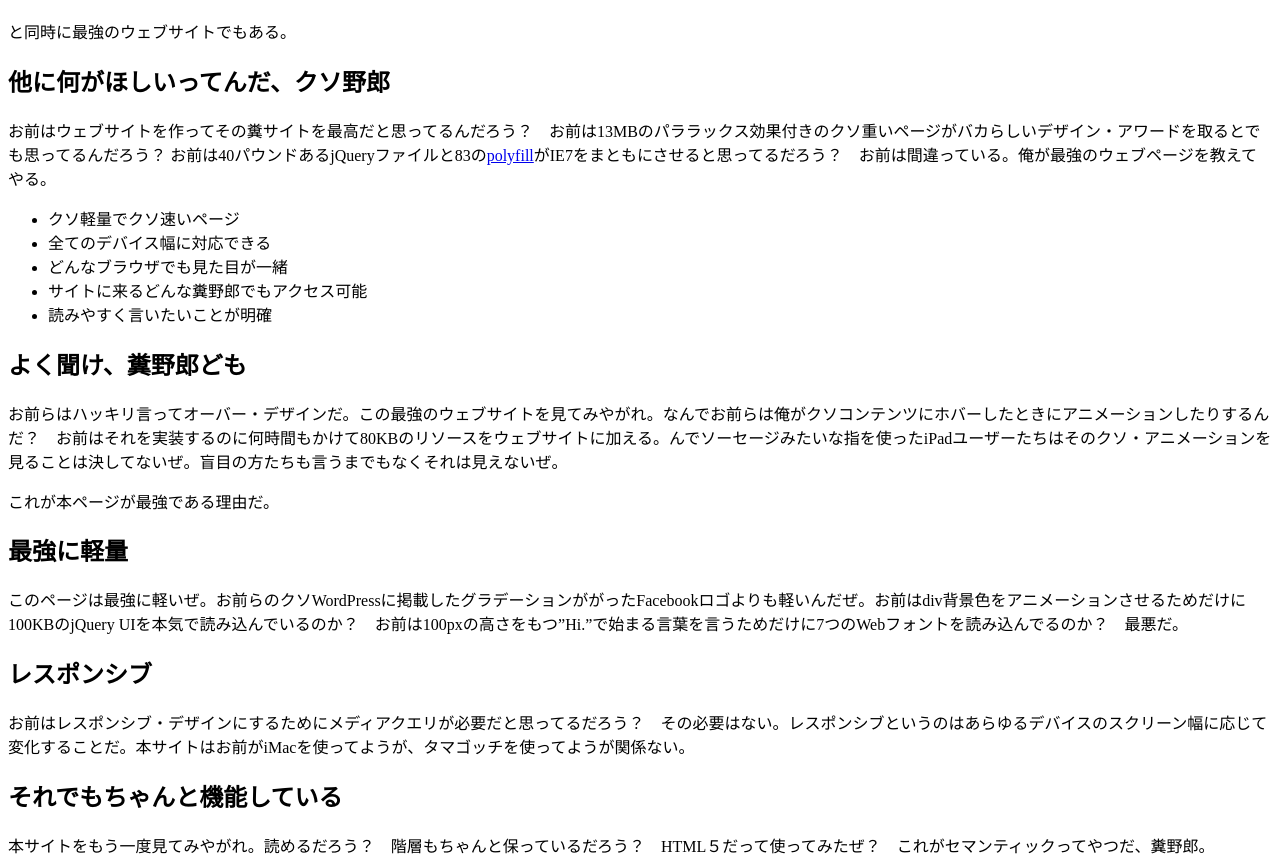
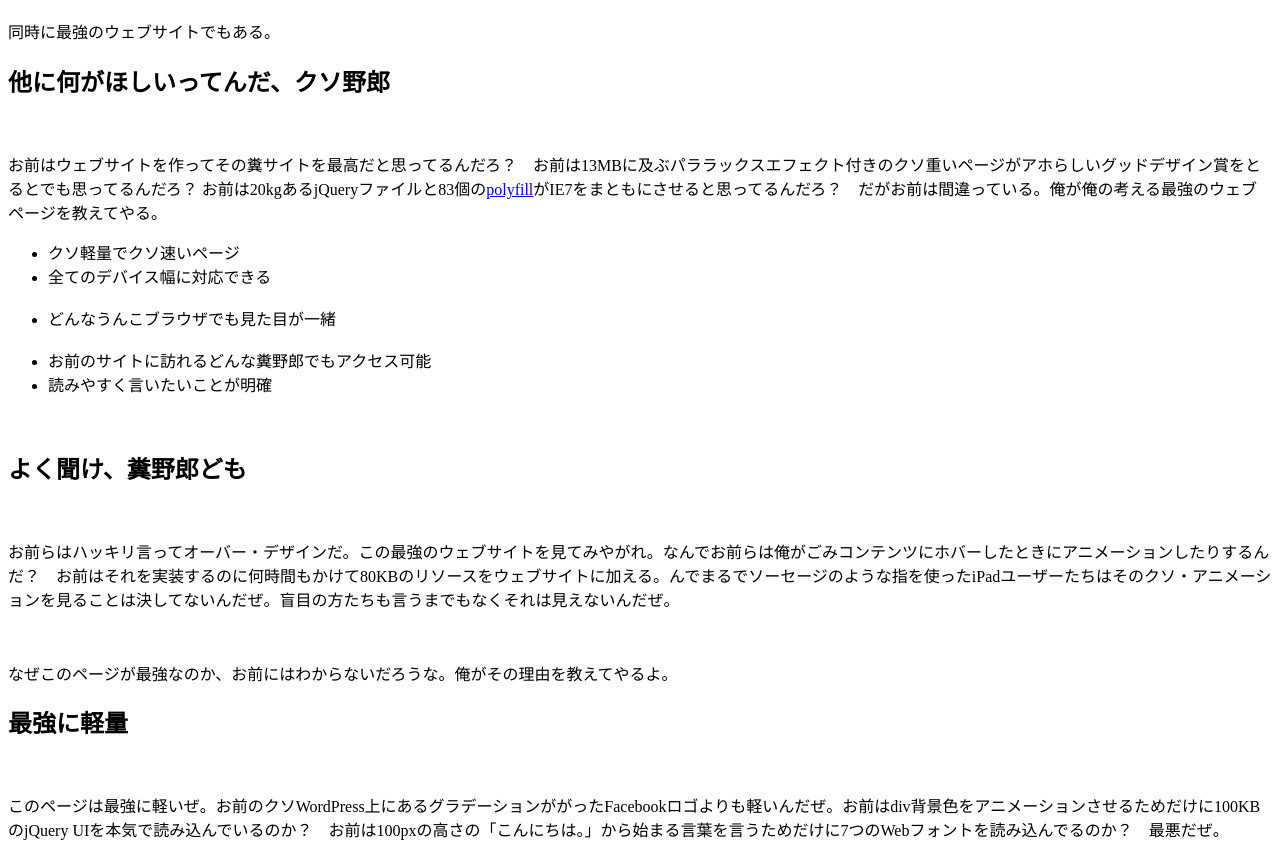
Before and after one commit to toshimaru/motherfuckingwebsite, a plain HTML site: page index.html in a window 1280 px wide. Shown: the part 70-936 px from the top of the page. Drawn offline with Linux system fonts and the light colour scheme.

Commit message:
update translation

```diff
--- a/index.html
+++ b/index.html
@@ -13,38 +13,38 @@
 <body>
   <header>
     <h1>これはクソ酷いウェブサイトだ</h1>
-    <aside>と同時に最強のウェブサイトでもある。</aside>
+    <aside>同時に最強のウェブサイトでもある。</aside>
   </header>
 
   <h2>他に何がほしいってんだ、クソ野郎</h2>
 
-  <p>お前はウェブサイトを作ってその糞サイトを最高だと思ってるんだろう？　お前は13MBのパララックス効果付きのクソ重いページがバカらしいデザイン・アワードを取るとでも思ってるんだろう？ お前は40パウンドあるjQueryファイルと83の<a href="http://remysharp.com/2010/10/08/what-is-a-polyfill/">polyfill</a>がIE7をまともにさせると思ってるだろう？　お前は間違っている。俺が最強のウェブページを教えてやる。</p>
+  <p>お前はウェブサイトを作ってその糞サイトを最高だと思ってるんだろ？　お前は13MBに及ぶパララックスエフェクト付きのクソ重いページがアホらしいグッドデザイン賞をとるとでも思ってるんだろ？ お前は20kgあるjQueryファイルと83個の<a href="http://remysharp.com/2010/10/08/what-is-a-polyfill/">polyfill</a>がIE7をまともにさせると思ってるんだろ？　だがお前は間違っている。俺が俺の考える最強のウェブページを教えてやる。</p>
 
   <ul>
     <li>クソ軽量でクソ速いページ</li>
     <li>全てのデバイス幅に対応できる</li>
-    <li>どんなブラウザでも見た目が一緒</li>
-    <li>サイトに来るどんな糞野郎でもアクセス可能</li>
+    <li>どんなうんこブラウザでも見た目が一緒</li>
+    <li>お前のサイトに訪れるどんな糞野郎でもアクセス可能</li>
     <li>読みやすく言いたいことが明確</li>
   </ul>
 
-  <h2>よく聞け、糞野郎ども</h2>
+  <h2>よく聞け、糞野郎ども</h2>
 
-  <p>お前らはハッキリ言ってオーバー・デザインだ。この最強のウェブサイトを見てみやがれ。なんでお前らは俺がクソコンテンツにホバーしたときにアニメーションしたりするんだ？　お前はそれを実装するのに何時間もかけて80KBのリソースをウェブサイトに加える。んでソーセージみたいな指を使ったiPadユーザーたちはそのクソ・アニメーションを見ることは決してないぜ。盲目の方たちも言うまでもなくそれは見えないぜ。　</p>
+  <p>お前らはハッキリ言ってオーバー・デザインだ。この最強のウェブサイトを見てみやがれ。なんでお前らは俺がごみコンテンツにホバーしたときにアニメーションしたりするんだ？　お前はそれを実装するのに何時間もかけて80KBのリソースをウェブサイトに加える。んでまるでソーセージのような指を使ったiPadユーザーたちはそのクソ・アニメーションを見ることは決してないんだぜ。盲目の方たちも言うまでもなくそれは見えないんだぜ。</p>
 
-  <p>これが本ページが最強である理由だ。</p>
+  <p>なぜこのページが最強なのか、お前にはわからないだろうな。俺がその理由を教えてやるよ。</p>
 
   <h2>最強に軽量</h2>
 
-  <p>このページは最強に軽いぜ。お前らのクソWordPressに掲載したグラデーションががったFacebookロゴよりも軽いんだぜ。お前はdiv背景色をアニメーションさせるためだけに100KBのjQuery UIを本気で読み込んでいるのか？　お前は100pxの高さをもつ”Hi.”で始まる言葉を言うためだけに7つのWebフォントを読み込んでるのか？　最悪だ。</p>
+  <p>このページは最強に軽いぜ。お前のクソWordPress上にあるグラデーションががったFacebookロゴよりも軽いんだぜ。お前はdiv背景色をアニメーションさせるためだけに100KBのjQuery UIを本気で読み込んでいるのか？　お前は100pxの高さの「こんにちは。」から始まる言葉を言うためだけに7つのWebフォントを読み込んでるのか？　最悪だぜ。</p>
 
   <h2>レスポンシブ</h2>
 
-  <p>お前はレスポンシブ・デザインにするためにメディアクエリが必要だと思ってるだろう？　その必要はない。レスポンシブというのはあらゆるデバイスのスクリーン幅に応じて変化することだ。本サイトはお前がiMacを使ってようが、タマゴッチを使ってようが関係ない。</p>
+  <p>お前はレスポンシブ・デザインにするためにメディアクエリが必要だと思ってるだろう？　その必要はない。レスポンシブというのはあらゆるデバイスのスクリーン幅に応じて変化することだ。このサイトはお前がiMacを使ってようが、タマゴッチを使ってようが関係ない。</p>
 
   <h2>それでもちゃんと機能している</h2>
 
-  <p>本サイトをもう一度見てみやがれ。読めるだろう？　階層もちゃんと保っているだろう？　HTML５だって使ってみたぜ？　これがセマンティックってやつだ、糞野郎。</p>
+  <p>このサイトをもう一度よーく見てみやがれ。読めるだろ？　階層もちゃんと保っているだろ？　HTML５だって使ってみたぜ？　これがセマンティックってやつだ、糞野郎。</p>
 
   <p>jQuery ScroolToプラグインのクールさを見せるためにウザい各種SNSボタンを俺にクリックさせるのもやめてくれ。</p>
 
```
